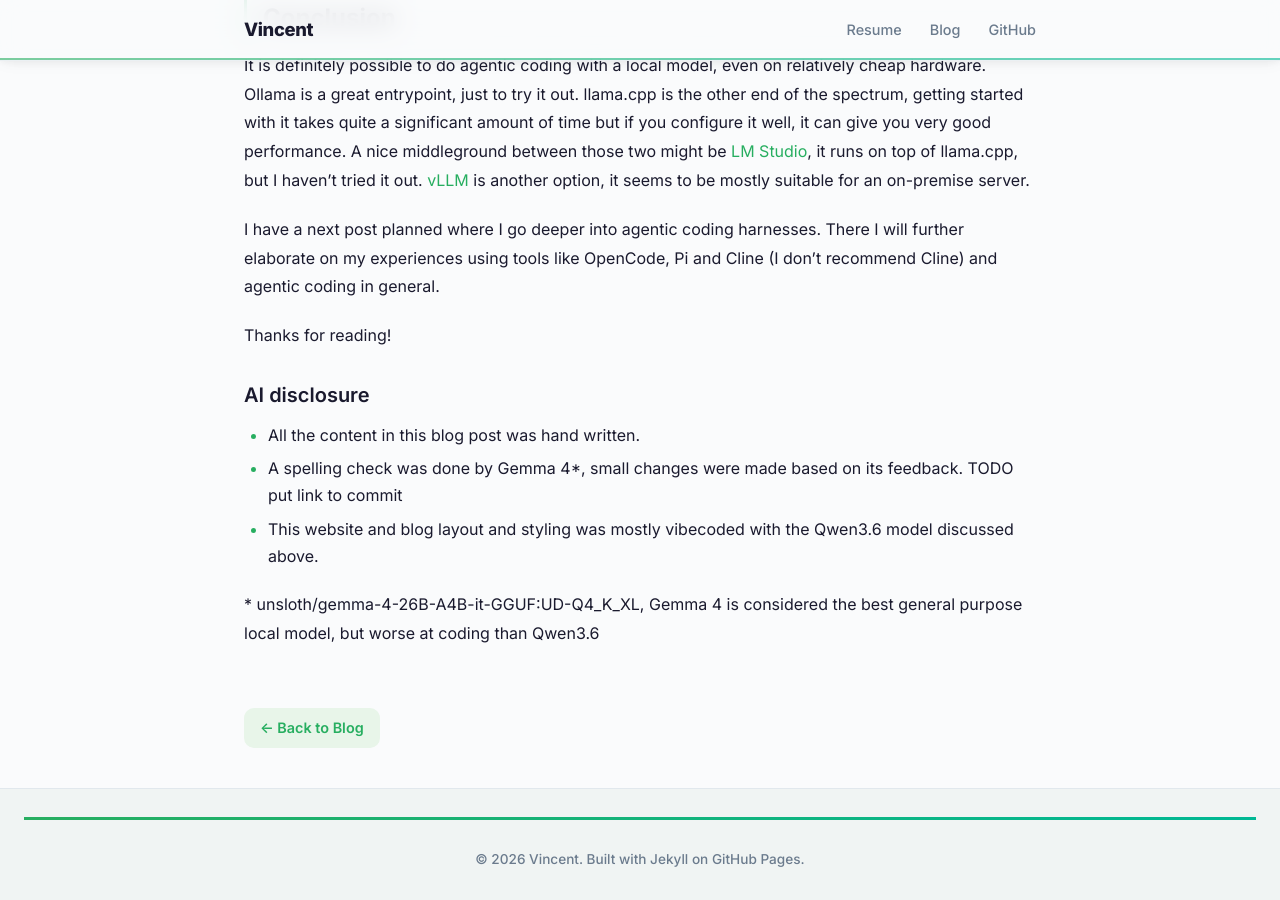
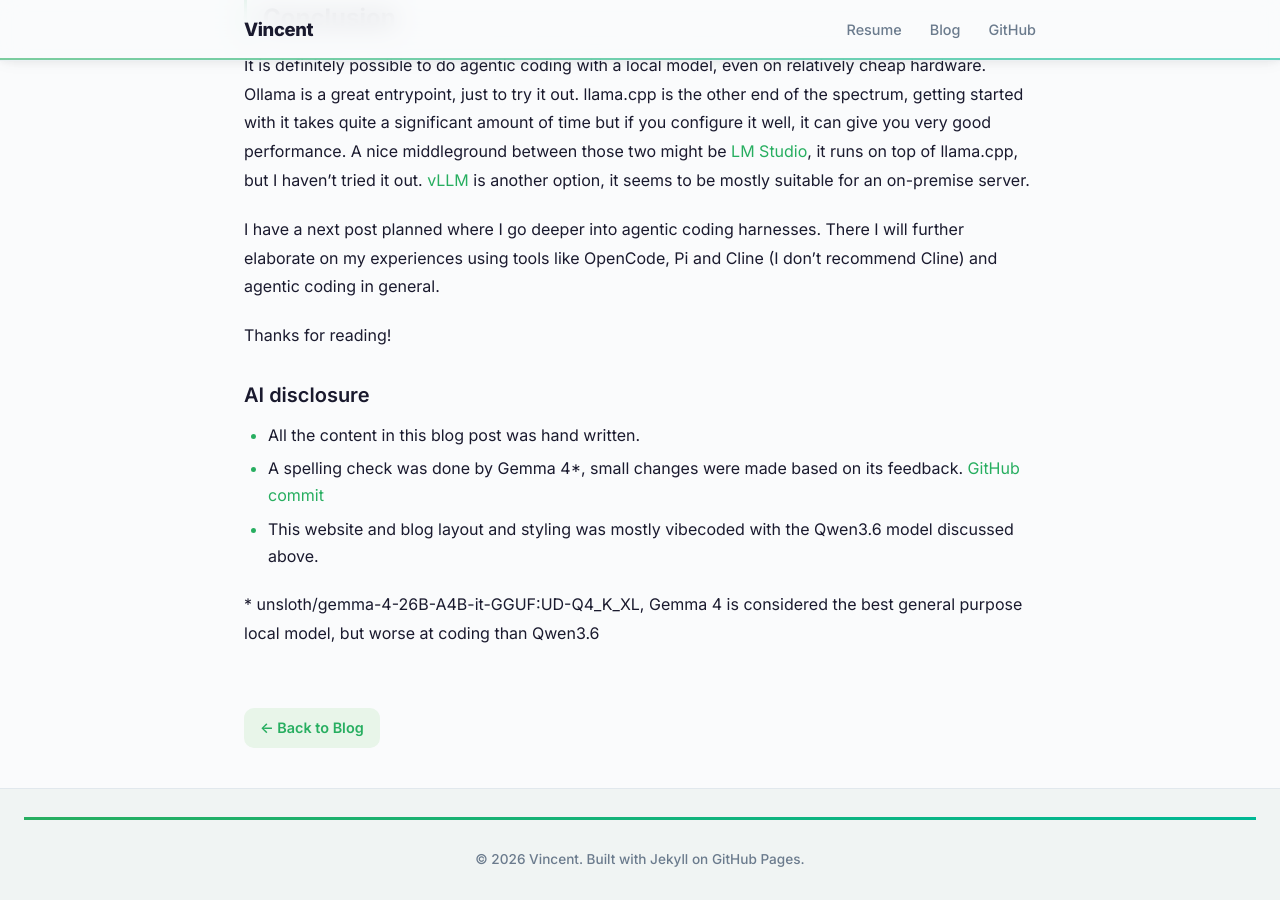
Before and after one commit to Vincentp90/Vincentp90.github.io, a Jekyll site: the page built from _posts/2026-06-05-localLLM.md, in a window 1280 px wide and 900 px high, scrolled down 7668 px. Built offline with Jekyll 4.4.1, drawn with Linux system fonts in a browser that asks for light colours.

Commit message:
Added spelling check github link

```diff
--- a/_posts/2026-06-05-localLLM.md
+++ b/_posts/2026-06-05-localLLM.md
@@ -173,7 +173,7 @@ Thanks for reading!
 ### AI disclosure
 
 - All the content in this blog post was hand written.
-- A spelling check was done by Gemma 4*, small changes were made based on its feedback. TODO put link to commit
+- A spelling check was done by Gemma 4*, small changes were made based on its feedback. [GitHub commit](https://github.com/Vincentp90/Vincentp90.github.io/commit/75d8adfde37dae9226196379c30d4dd5f273b0c6)
 - This website and blog layout and styling was mostly vibecoded with the Qwen3.6 model discussed above.
 
 \* unsloth/gemma-4-26B-A4B-it-GGUF:UD-Q4_K_XL, Gemma 4 is considered the best general purpose local model, but worse at coding than Qwen3.6
```
